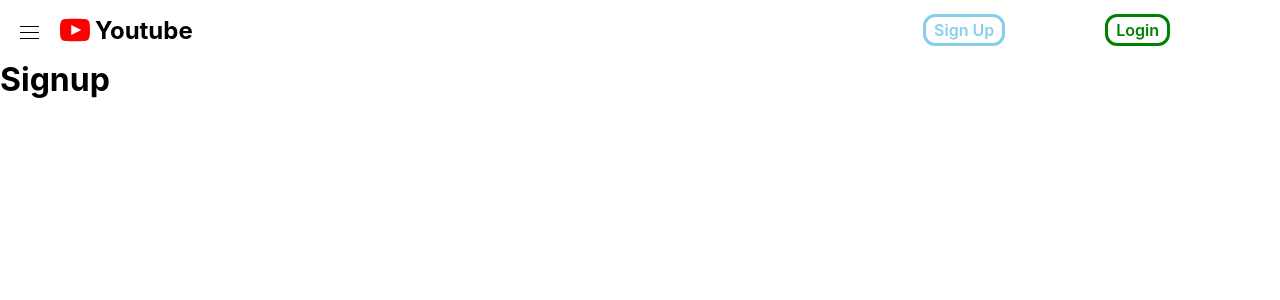
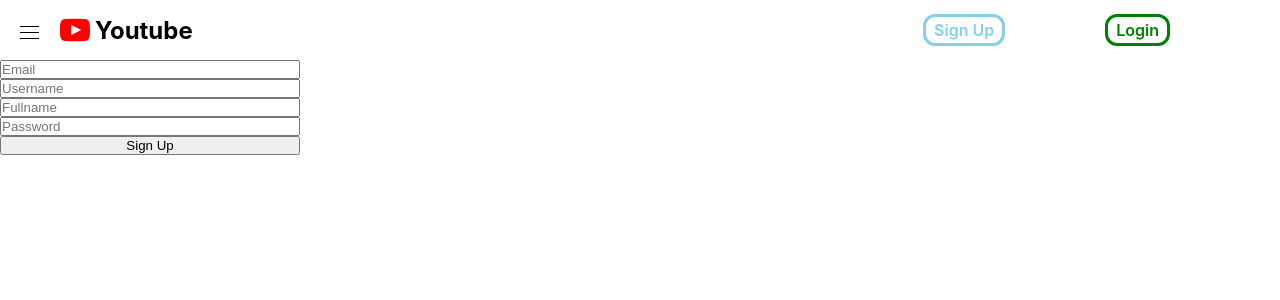
Before and after one commit to Qndtl/Youtube_Apollo_Front, a React (Create React App) app: page /signup in a window 1280 px wide. Shown: the top 300 px of the page. Built offline with nearby package versions, Linux system fonts and the light colour scheme; what apollo-upload-client would draw is missing.

Commit message:
Change to arrow function

```diff
--- a/src/App.js
+++ b/src/App.js
@@ -11,7 +11,7 @@ import SidebarLayout from './components/SidebarLayout';
 import { useState } from 'react';
 import VideoDetail from './pages/VideoDetail';
 
-function App() {
+const App = () => {
   const isLoggedIn = useReactiveVar(isloggedInVar);
   const [pop, setPop] = useState(null);
   return (
@@ -41,7 +41,9 @@ function App() {
           }
         </Route>
         <Route path="/video/:id">
-          <VideoDetail />
+          <SidebarLayout pop={pop} setPop={setPop}>
+            <VideoDetail />
+          </SidebarLayout>
         </Route>
       </Switch>
     </Router>
--- a/src/components/Header.js
+++ b/src/components/Header.js
@@ -8,7 +8,7 @@ import Button from './Button';
 import { Hamburger, ThinHamburger, Youtube } from './Icons';
 import MobileNav from './MobileNav';
 
-export default function Header({ setPop }) {
+const Header = ({ setPop }) => {
   const isLoggedIn = useReactiveVar(isloggedInVar);
   const [clicked, setClicked] = useState(false);
   const { data } = useUser();
@@ -48,3 +48,5 @@ export default function Header({ setPop }) {
     </>
   )
 }
+
+export default Header;
--- a/src/components/MobileNav.js
+++ b/src/components/MobileNav.js
@@ -2,7 +2,7 @@ import { Link } from 'react-router-dom';
 import '../styles/MobileNav.css';
 import { Cross } from './Icons';
 
-export default function MobileNav({ setClicked }) {
+const MobileNav = ({ setClicked }) => {
   return (
     <nav className="mobileNav">
       <div className="cross" onClick={() => setClicked(false)}><Cross /></div>
@@ -13,3 +13,5 @@ export default function MobileNav({ setClicked }) {
     </nav>
   )
 }
+
+export default MobileNav;
--- a/src/components/PopSidebar.js
+++ b/src/components/PopSidebar.js
@@ -14,7 +14,7 @@ const PopSidebar = ({ pop, setPop, clicked, setClicked }) => {
           <Link to='/'>
             <div className="pop-logo">
               <Youtube size="30" />
-              <h2>Youtube</h2>
+              <h2 onClick={() => setPop(false)}>Youtube</h2>
             </div>
           </Link>
         </div>
--- a/src/components/Video.js
+++ b/src/components/Video.js
@@ -1,7 +1,7 @@
 import { Link } from 'react-router-dom';
 import '../styles/Video.css';
 
-export default function Video({ id, src, title, description, username, userId, avatar }) {
+const Video = ({ id, src, title, username, userId, avatar }) => {
   const mouseEnter = (e) => {
     const playPromise = e.target.play();
     if (playPromise !== undefined) {
@@ -31,3 +31,5 @@ export default function Video({ id, src, title, description, username, userId, a
     </div>
   )
 }
+
+export default Video;
--- a/src/hooks/useUser.js
+++ b/src/hooks/useUser.js
@@ -12,7 +12,7 @@ const ME = gql`
   }
 `;
 
-export default function useUser() {
+const useUser = () => {
   const hasToken = useReactiveVar(isloggedInVar);
   const { data } = useQuery(ME, { skip: !hasToken });
   useEffect(() => {
@@ -22,3 +22,5 @@ export default function useUser() {
   }, [data])
   return { data };
 }
+
+export default useUser;
--- a/src/pages/Home.js
+++ b/src/pages/Home.js
@@ -18,7 +18,7 @@ export const VIDEOS = gql`
   }
 `;
 
-export default function Home() {
+const Home = () => {
   const { data } = useQuery(VIDEOS);
   console.log(data)
   return (
@@ -29,7 +29,6 @@ export default function Home() {
           id={video.id}
           src={video.file}
           title={video.title}
-          description={video.description}
           username={video.user.username}
           userId={video.user.id}
           avatar={video.user.avatar} />)
@@ -37,3 +36,5 @@ export default function Home() {
     </div>
   )
 }
+
+export default Home;
--- a/src/pages/Login.js
+++ b/src/pages/Login.js
@@ -14,7 +14,7 @@ const LOGIN = gql`
   }
 `;
 
-export default function Login() {
+const Login = () => {
   const [email, setEmail] = useState('');
   const [password, setPassword] = useState('');
   const [emailErr, setEmailErr] = useState(null);
@@ -46,3 +46,5 @@ export default function Login() {
     </form>
   )
 }
+
+export default Login;
--- a/src/pages/Signup.js
+++ b/src/pages/Signup.js
@@ -1,5 +1,49 @@
-export default function Signup() {
+import { gql, useMutation } from "@apollo/client";
+import { useState } from "react";
+import { useHistory } from "react-router";
+
+const CREATE_USER = gql`
+  mutation createUser($email: String!, $username: String!, $fullname: String!, $password: String!){
+    createUser(email: $email, username: $username, fullname: $fullname, password: $password){
+      ok,
+      error
+    }
+  }
+`;
+
+const Signup = () => {
+  const history = useHistory();
+
+  const [email, setEmail] = useState("");
+  const [username, setUsername] = useState("");
+  const [fullname, setFullname] = useState("");
+  const [password, setPassword] = useState("");
+
+  const [error, setError] = useState(null);
+
+  const [createUserMutation] = useMutation(CREATE_USER);
+
+  const onSubmit = async (e) => {
+    e.preventDefault();
+    const { data: { createUser: { ok, error } } } = await createUserMutation({ variables: { email, username, fullname, password } });
+    console.log(ok, error);
+    //make errors
+    if (!ok) {
+      return setError(error);
+    }
+    history.push('/login');
+  }
+
   return (
-    <h1>Signup</h1>
+    <form onSubmit={onSubmit}>
+      <input type="text" placeholder="Email" value={email} onChange={(e) => setEmail(e.target.value)} />
+      <input type="text" placeholder="Username" value={username} onChange={(e) => setUsername(e.target.value)} />
+      <input type="text" placeholder="Fullname" value={fullname} onChange={(e) => setFullname(e.target.value)} />
+      <input type="text" placeholder="Password" value={password} onChange={(e) => setPassword(e.target.value)} />
+      {error ? <span>{error}</span> : null}
+      <button>Sign Up</button>
+    </form>
   )
 }
+
+export default Signup;
--- a/src/pages/Upload.js
+++ b/src/pages/Upload.js
@@ -16,7 +16,7 @@ const UPLOAD = gql`
   }
 `;
 
-export default function Upload() {
+const Upload = () => {
   const [file, setFile] = useState(null);
   const [title, setTitle] = useState('');
   const [description, setDescription] = useState('');
@@ -41,3 +41,5 @@ export default function Upload() {
     </div>
   )
 }
+
+export default Upload;
```
